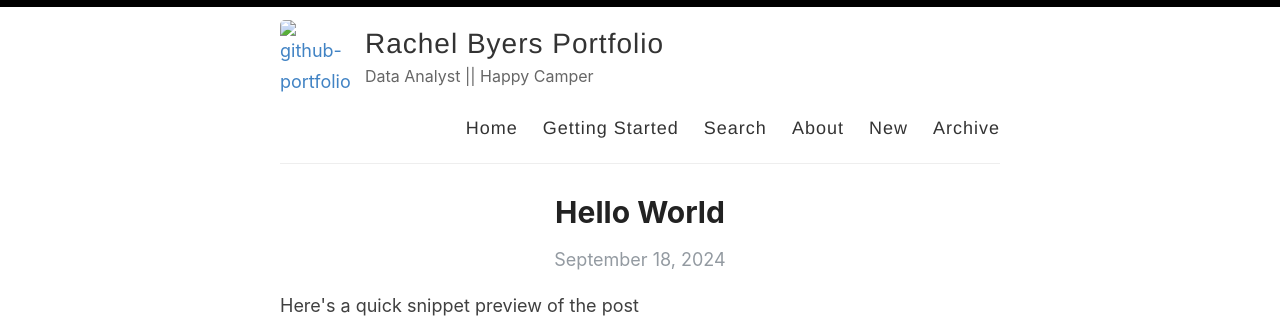
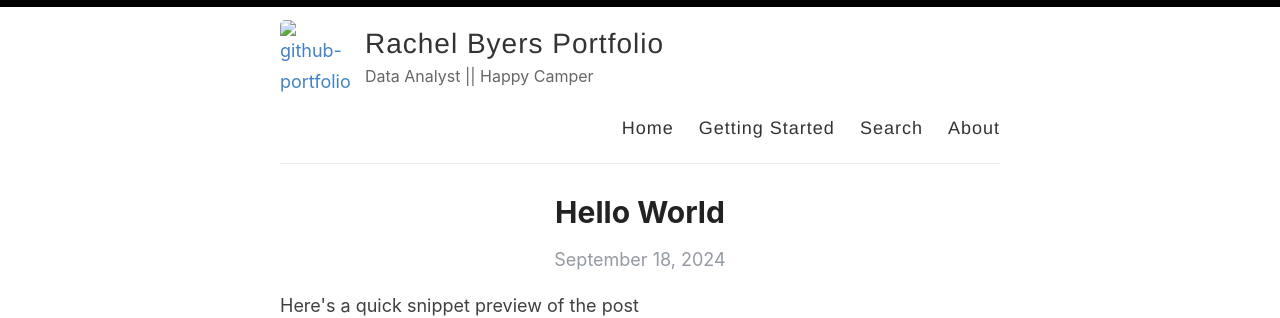
Before and after one commit to rbyers18/github-portfolio, a Jekyll site: the page built from index.html, in a window 1280 px wide. Shown: the top 318 px of the page. Built offline with Jekyll 4.4.1, drawn with Linux system fonts in a browser that asks for light colours; the list of posts is cut into pages by our own code.

Commit message:
Update default.html

```diff
--- a/_layouts/default.html
+++ b/_layouts/default.html
@@ -31,9 +31,7 @@
               <a href="{{ site.baseurl }}/">Home</a>
               <a href="{{ site.baseurl }}/getting-started">Getting Started</a>
               <a href="{{ site.baseurl }}/search">Search</a>
-              <a href="{{ site.baseurl }}/about">About</a>
-              <a href="{{ site.baseurl }}/new">New</a>
-              <a href="{{ site.baseurl }}/archive">Archive</a>
+              <a href="{{ site.baseurl }}/About">About</a>
             </nav>
           </header>
         </div>
```
